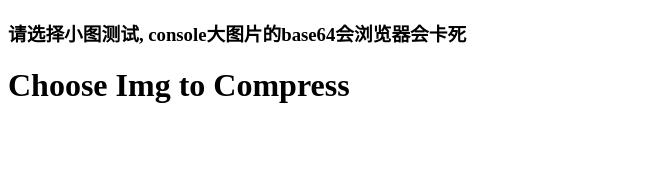
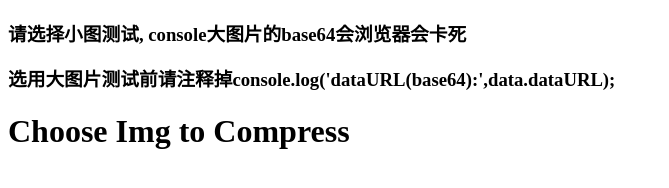
Before and after one commit to Gump8/ldf-img, a website: page demo/LDFimg.html in a window 1280 px wide. Shown: the whole page, without its empty margins (0-669 px from the left). Drawn offline with Linux system fonts and the light colour scheme.

Commit message:
change tips

```diff
--- a/demo/LDFimg.html
+++ b/demo/LDFimg.html
@@ -12,6 +12,7 @@
 
 <body>
 <h3>请选择小图测试, console大图片的base64会浏览器会卡死</h3>
+<h3>选用大图片测试前请注释掉console.log('dataURL(base64):',data.dataURL);</h3>
 <h1 id="click">Choose Img to Compress</h1>
 </body>
 <script src="../build/ldf-img-canvas.js"></script>
--- a/package.json
+++ b/package.json
@@ -1,6 +1,6 @@
 {
   "name": "ldf-img",
-  "version": "1.0.0",
+  "version": "1.0.1",
   "description": "\u0016Image Compress for upload (html5 + canvas)",
   "main": "Gruntfile.js",
   "dependencies": {},
```
Also changed, not shown: build/ldf-img-canvas.min.js, 1 other file.
